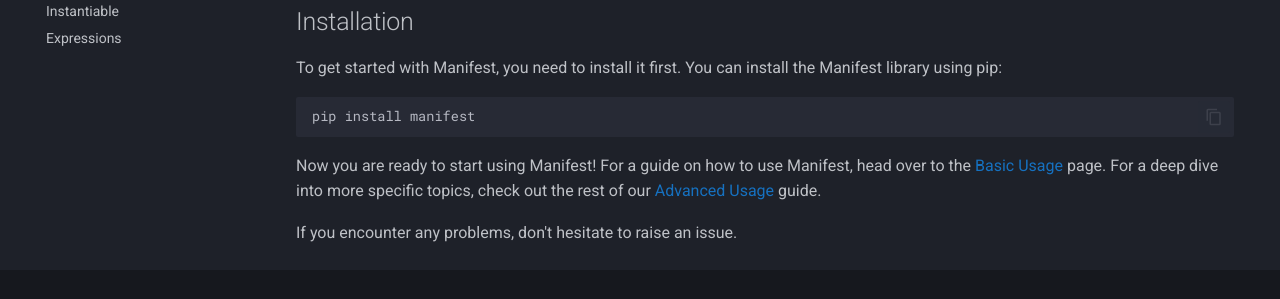
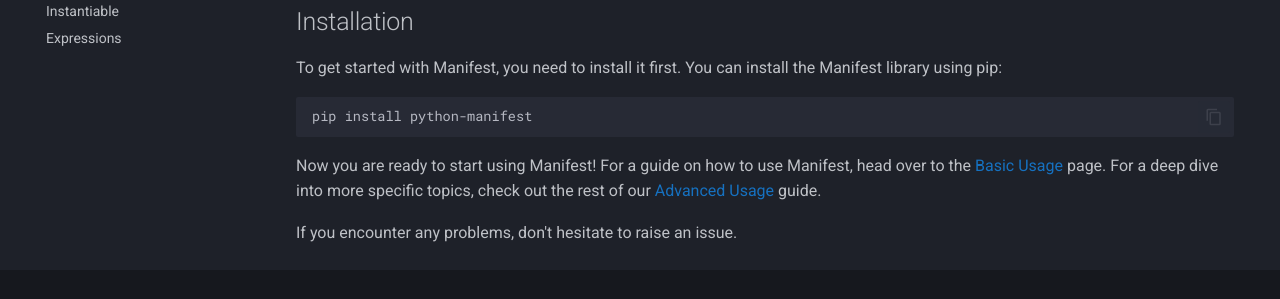
Before and after one commit to emergentmethods/python-manifest, an MkDocs documentation site: the page built from docs/getting_started.md, in a window 1280 px wide. Shown: the part 476-775 px from the top of the page. Built offline with MkDocs 1.6.1 and Material for MkDocs 9.7.7, drawn with Linux system fonts in a browser that asks for light colours.

Commit message:
fix(ci): Fix release workflow and update docs with fixed install command

````diff
--- a/.gitlab-ci.yml
+++ b/.gitlab-ci.yml
@@ -168,9 +168,10 @@
   <<: *only_tag
   stage: release
   script:
-    # Create release.env file with changelog
-    - echo "CHANGELOG=$(semantic-release changelog)" >> release.env
+    # Create release.env
     - echo "VERSION=$(poetry version --short)" >> release.env
+    # Ensure the file is formatted correctly
+    - cat release.env
   artifacts:
     reports:
       dotenv: release.env
--- a/docs/getting_started.md
+++ b/docs/getting_started.md
@@ -13,7 +13,7 @@
 To get started with Manifest, you need to install it first. You can install the Manifest library using pip:
 
 ```bash
-pip install manifest
+pip install python-manifest
 ```
 
 Now you are ready to start using Manifest! For a guide on how to use Manifest, head over to the [Basic Usage](basic_usage.md) page. For a deep dive into more specific topics, check out the rest of our [Advanced Usage](advanced_usage/index.md) guide.
````
